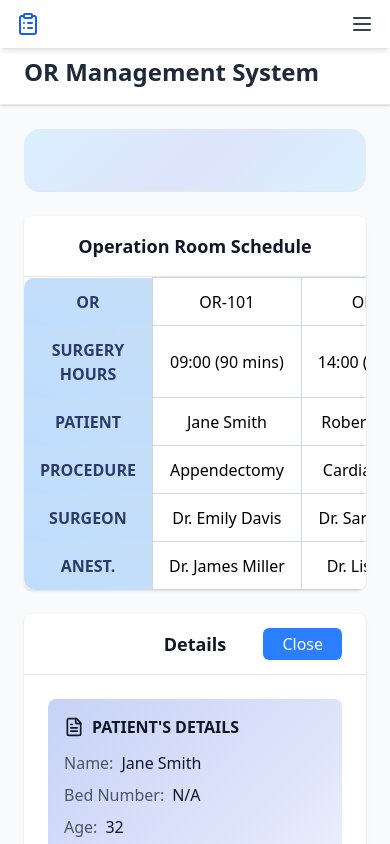
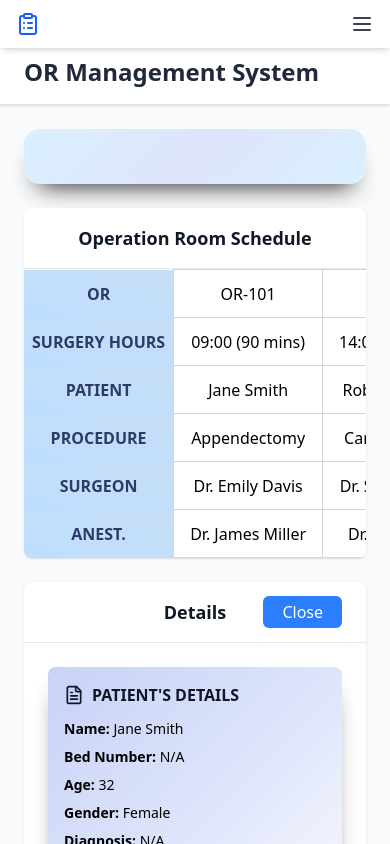
Before and after one commit to atharv-batule/OR-MANAGEMENT-SYSTEM, a React (Vite) app in the folder frontend/: page /dashboard in a window 390 px wide. Both pictures are taken after a click on the element "Jane Smith". Built offline with nearby package versions, Linux system fonts and the light colour scheme.

Commit message:
tried fixing dashboard(frontend)

```diff
--- a/frontend/src/pages/Dashboard.jsx
+++ b/frontend/src/pages/Dashboard.jsx
@@ -1,42 +1,53 @@
 import React from 'react';
 import { useApp } from '../context/AppContext';
-import { Users, UserPlus, Stethoscope, Shield, Building, FileText, Calendar, Activity, Clock } from 'lucide-react';
+import {
+  Users,
+  FileText,
+} from 'lucide-react';
 import Card from '../components/ui/Card';
 
 const Dashboard = () => {
   const { patients, surgeons, anesthesiologists, nurses, operationRooms, surgeries } = useApp();
   const [selectedOR, setSelectedOR] = React.useState(null);
 
-
-  const availableRooms = operationRooms.filter(room => room.availability_status === 'Available');
-  const occupiedRooms = operationRooms.filter(room => room.availability_status === 'Occupied');
-  const scheduledSurgeries = surgeries.filter(surgery => surgery.status === 'Scheduled');
-  const inProgressSurgeries = surgeries.filter(surgery => surgery.status === 'In Progress');
-
   const newsItems = [
     "New cardiac surgery unit opening next month",
     "Hospital achieves 5-star safety rating",
     "Advanced robotic surgery equipment installed",
-    "Monthly safety training scheduled for all staff"
+    "Monthly safety training scheduled for all staff",
   ];
+
+  // Helper: Get related surgery + staff for a room
+  const getRoomDetails = (room) => {
+    const surgery = surgeries.find(s => s.or_id === room.or_id);
+    return {
+      surgery,
+      patient: patients.find(p => p.patient_id === surgery?.patient_id),
+      surgeon: surgeons.find(s => s.surgeon_id === surgery?.surgeon_id),
+      anesth: anesthesiologists.find(a => a.anaesth_id === surgery?.anaesth_id),
+    };
+  };
 
   return (
     <div className="space-y-6">
-      <header className="text-shadow-sm border-b border-gray-200 overflow-hidden bg-blue-50 p-3 rounded-2xl px-1 py-4 sm:p-3 bg-[linear-gradient(135deg,#daf0ff,#dee4fb,#daf0ff)] shadow-[0px_1rem_1.5rem_-0.9rem_#000000e1">
-            <marquee className="text-blue-700 font-medium text-base overflow-hidden">
+      {/* News Header */}
+      <header className="text-shadow-sm border-b border-gray-200 overflow-hidden bg-blue-50 rounded-2xl p-3 shadow-[0px_1rem_1.5rem_-0.9rem_#000000e1] bg-[linear-gradient(135deg,#daf0ff,#dee4fb,#daf0ff)]">
+        <marquee className="text-blue-700 font-medium text-base">
           {newsItems.join(' • ')}
         </marquee>
       </header>
 
-        {/* OR Schedule Board */}
+      {/* === Operation Room Schedule === */}
       <Card className="overflow-hidden">
         <Card.Header>
-          <Card.Title className="text-base text-center font-semibold">Operation Room Schedule</Card.Title>
+          <Card.Title className="text-base text-center font-semibold">
+            Operation Room Schedule
+          </Card.Title>
         </Card.Header>
 
-        {/* Desktop View - Normal Horizontal Table */}
+        {/* Desktop View */}
         <div className="hidden md:block overflow-x-auto">
-          <table className="min-w-full bg-white rounded-xl overflow-hidden shadow-md">
+          <table className="min-w-full bg-white rounded-xl shadow-md">
             <thead className="bg-gradient-to-r from-[#c7def6] to-[#bedeff] text-[#2d3a6a] uppercase">
               <tr>
                 <th className="px-4 py-3 text-center font-semibold">OR</th>
@@ -47,18 +58,14 @@ const Dashboard = () => {
                 <th className="px-4 py-3 text-center font-semibold">Anest.</th>
               </tr>
             </thead>
-            <tbody>
+            <tbody className="bg-white divide-y divide-gray-200">
               {operationRooms.map((room) => {
-                const surgery = surgeries.find(s => s.or_id === room.or_id);
-                const patient = patients.find(p => p.patient_id === surgery?.patient_id);
-                const surgeon = surgeons.find(s => s.surgeon_id === surgery?.surgeon_id);
-                const anesth = anesthesiologists.find(a => a.anaesth_id === surgery?.anaesth_id);
-
+                const { surgery, patient, surgeon, anesth } = getRoomDetails(room);
                 return (
                   <tr
                     key={room.or_id}
+                    onClick={() => setSelectedOR(room.or_id)}
                     className="hover:bg-gradient-to-r hover:from-[#f6f8ff] hover:to-[#eaf0ff] transition-all duration-200 hover:scale-[1.01]"
-                    onClick={() => setSelectedOR(room.or_id)}
                   >
                     <td className="border border-gray-300 px-4 py-2 text-sm text-gray-800">{room.room_number}</td>
                     <td className="border border-gray-300 px-4 py-2 text-sm text-gray-800">
@@ -84,97 +91,62 @@ const Dashboard = () => {
         </div>
 
         {/* Mobile View */}
-        <div className="md:hidden overflow-x-auto">
-          <table className="bg-white rounded-xl overflow-hidden shadow-md">
-            <tbody className="">
-              <tr className="hover:bg-gray-50">
-                <th className="px-4 py-3 text-center font-semibold sticky left-0 bg-gradient-to-bl from-[#c7def6] to-[#bedeff] text-[#2d3a6a] uppercase border-gray-300">OR</th>
-                {operationRooms.map((room) => (
-                  <td key={room.or_id} className=" border border-gray-300 px-4 py-2  text-center font-base whitespace-nowrap">
-                    {room.room_number}
-                  </td>
-                ))}
-              </tr>
-
-              <tr className="hover:bg-gray-50">
-                <td className="px-4 py-3 text-center font-semibold sticky left-0 bg-gradient-to-bl from-[#c7def6] to-[#bedeff] text-[#2d3a6a] uppercase border-gray-300">Surgery Hours</td>
+        <div className="md:hidden overflow-x-auto relative">
+          <table className="min-w-max bg-white rounded-xl shadow-md">
+            <tbody>
+              {["OR", "Surgery Hours", "Patient", "Procedure", "Surgeon", "Anest."].map((label) => (
+                <tr key={label} className="hover:bg-gray-50">
+                  <th className="px-2 py-3 text-center font-semibold sticky left-0 bg-gradient-to-bl from-[#c7def6] to-[#bedeff] text-[#2d3a6a] uppercase border-gray-300 z-20">
+                    {label}
+                  </th>
                   {operationRooms.map((room) => {
-                  const surgery = surgeries.find(s => s.or_id === room.or_id);
+                    const { surgery, patient, surgeon, anesth } = getRoomDetails(room);
+                    let value = "-";
+                    switch (label) {
+                      case "OR":
+                        value = room.room_number;
+                        break;
+                      case "Surgery Hours":
+                        value = surgery ? `${surgery.surgery_time} (${surgery.surgery_duration} mins)` : "CLOSED";
+                        break;
+                      case "Patient":
+                        value = patient?.patient_name || (surgery ? "Unknown Patient" : "-");
+                        break;
+                      case "Procedure":
+                        value = surgery?.surgery_type || "-";
+                        break;
+                      case "Surgeon":
+                        value = surgeon?.surgeon_name || "-";
+                        break;
+                      case "Anest.":
+                        value = anesth?.anaesth_name || "-";
+                        break;
+                    }
                     return (
-                    <td key={room.or_id} className="border border-gray-300 px-4 py-2  text-center font-base whitespace-nowrap" onClick={() => setSelectedOR(room.or_id)}>
-                      {surgery ? `${surgery.surgery_time} (${surgery.surgery_duration} mins)` : "CLOSED"}
+                      <td
+                        key={`${room.or_id}-${label}`}
+                        className="border border-gray-300 px-4 py-2 text-center font-base whitespace-nowrap"
+                        onClick={() => setSelectedOR(room.or_id)}
+                      >
+                        {value}
                       </td>
                     );
                   })}
                 </tr>
-
-              <tr className="hover:bg-gray-50">
-                <td className="px-4 py-3 text-center font-semibold sticky left-0 bg-gradient-to-bl from-[#c7def6] to-[#bedeff] text-[#2d3a6a] uppercase border-gray-300">Patient</td>
-                {operationRooms.map((room) => {
-                  const surgery = surgeries.find(s => s.or_id === room.or_id);
-                  const patient = patients.find(p => p.patient_id === surgery?.patient_id);
-                  return (
-                    <td key={room.or_id} className="border border-gray-300 px-4 py-2  text-center font-base whitespace-nowrap" onClick={() => setSelectedOR(room.or_id)}>
-                      {patient?.patient_name || (surgery ? "Unknown Patient" : "-")}
-                    </td>
-                  );
-                })}
-              </tr>
-
-              <tr className="hover:bg-gray-50">
-                <td className="px-4 py-3 text-center font-semibold sticky left-0 bg-gradient-to-bl from-[#c7def6] to-[#bedeff] text-[#2d3a6a] uppercase border-gray-300">Procedure</td>
-                {operationRooms.map((room) => {
-                  const surgery = surgeries.find(s => s.or_id === room.or_id);
-                  return (
-                    <td key={room.or_id} className="border border-gray-300 px-4 py-2  text-center font-base whitespace-nowrap" onClick={() => setSelectedOR(room.or_id)}>
-                      {surgery?.surgery_type || "-"}
-                    </td>
-                  );
-                })}
-              </tr>
-
-              <tr className="hover:bg-gray-50">
-                <td className="px-4 py-3 text-center font-semibold sticky left-0 bg-gradient-to-bl from-[#c7def6] to-[#bedeff] text-[#2d3a6a] uppercase border-gray-300">Surgeon</td>
-                {operationRooms.map((room) => {
-                  const surgery = surgeries.find(s => s.or_id === room.or_id);
-                  const surgeon = surgeons.find(s => s.surgeon_id === surgery?.surgeon_id);
-                  return (
-                    <td key={room.or_id} className="border border-gray-300 px-4 py-2  text-center font-base whitespace-nowrap" onClick={() => setSelectedOR(room.or_id)}>
-                      {surgeon?.surgeon_name || "-"}
-                    </td>
-                  );
-                })}
-              </tr>
-
-              <tr className="hover:bg-gray-50">
-                <td className="px-4 py-3 text-center font-semibold sticky left-0 bg-gradient-to-bl from-[#c7def6] to-[#bedeff] text-[#2d3a6a] uppercase border-gray-300">Anest.</td>
-                {operationRooms.map((room) => {
-                  const surgery = surgeries.find(s => s.or_id === room.or_id);
-                  const anesth = anesthesiologists.find(a => a.anaesth_id === surgery?.anaesth_id);
-                  return (
-                    <td key={room.or_id} className="border border-gray-300 px-4 py-2  text-center font-base whitespace-nowrap" onClick={() => setSelectedOR(room.or_id)}>
-                      {anesth?.anaesth_name || "-"}
-                    </td>
-                  );
-                })}
-              </tr>
+              ))}
             </tbody>
           </table>
         </div>
       </Card>
 
-      {/* Detailed View Section */}
+      {/* === Detailed OR View === */}
       {selectedOR && (() => {
         const room = operationRooms.find(r => r.or_id === selectedOR);
-        const surgery = surgeries.find(s => s.or_id === selectedOR);
-        const patient = patients.find(p => p.patient_id === surgery?.patient_id);
-        const surgeon = surgeons.find(s => s.surgeon_id === surgery?.surgeon_id);
-        const anesth = anesthesiologists.find(a => a.anaesth_id === surgery?.anaesth_id);
-        const nursesList = nurses.filter(n => surgery?.nurse_ids?.includes(n.nurse_id));
+        const { surgery, patient, surgeon, anesth } = getRoomDetails(room);
+        const assignedNurses = nurses.filter(n => surgery?.nurse_ids?.includes(n.nurse_id));
 
         return (
           <Card>
-
             <Card.Header>
               <div className="relative flex items-center justify-center">
                 <Card.Title className="text-base text-center font-semibold">
@@ -182,7 +154,7 @@ const Dashboard = () => {
                 </Card.Title>
                 <button
                   onClick={() => setSelectedOR(null)}
-      className="absolute right-0 bubble-button hover:bg-blue-400 hover:text-blue-800 px-[19px] py-[4px] rounded-[6px] border-none text-white cursor-pointer bg-blue-500 transition-all duration-200 ease-linear active:scale-95 overflow-hidden"
+                  className="absolute right-0 bubble-button bg-blue-500 hover:bg-blue-400 text-white px-[19px] py-[4px] rounded-[6px] border-none cursor-pointer transition-all duration-200 ease-linear active:scale-95"
                 >
                   Close
                 </button>
@@ -191,116 +163,55 @@ const Dashboard = () => {
 
             <Card.Content>
               {surgery ? (
-                <div className="grid grid-cols-1 md:grid-cols-2 gap-6 overflow-hidden">
-                  {/* Patient Information */}
-                  <div className="rounded-lg p-4 bg-linear-30 bg-blue-50 bg-[linear-gradient(135deg,#c7d2f6,#dee4fb,#fdfefe)] shadow-[0px_1rem_1.5rem_-0.9rem_#000000e1]">
+                <div className="grid grid-cols-1 md:grid-cols-2 gap-6">
+
+                  {/* Patient Info */}
+                  <div className="rounded-lg p-4 bg-[linear-gradient(135deg,#c7d2f6,#dee4fb,#fdfefe)] shadow-[0px_1rem_1.5rem_-0.9rem_#000000e1]">
                     <h3 className="font-bold text-gray-900 flex items-center gap-2 mb-3">
-                  <FileText className="w-5 h-5" />
-                  PATIENT'S DETAILS
+                      <FileText className="w-5 h-5" /> PATIENT'S DETAILS
                     </h3>
-                    <div className="space-y-2">
-                      <div>
-                        <span className="font-medium text-gray-600">Name:</span>
-                        <span className="ml-2 text-gray-900">{patient?.patient_name || 'Unknown'}</span>
-                      </div>
-                      <div>
-                        <span className="font-medium text-gray-600">Bed Number:</span>
-                        <span className="ml-2 text-gray-900">{patient?.patient_number || 'N/A'}</span>
-                      </div>
-                      <div>
-                        <span className="font-medium text-gray-600">Age:</span>
-                        <span className="ml-2 text-gray-900">{patient?.patient_age || 'N/A'}</span>
-                      </div>
-                      <div>
-                        <span className="font-medium text-gray-600">Gender:</span>
-                        <span className="ml-2 text-gray-900">{patient?.patient_gender || 'N/A'}</span>
-                      </div>
-                      <div>
-                        <span className="font-medium text-gray-600">Diagnosis:</span>
-                        <span className="ml-2 text-gray-900">{patient?.patient_diagonosis || 'N/A'}</span>
-                      </div>
-                      <div>
-                        <span className="font-medium text-gray-600">Contact:</span>
-                        <span className="ml-2 text-gray-900">{patient?.patient_contact || 'N/A'}</span>
-                      </div>
-                      <div>
-                        <span className="font-medium text-gray-600">Emergency Contact:</span>
-                        <span className="ml-2 text-gray-900">{patient?.patient_emergency_contact || 'N/A'}</span>
-                      </div>
+                    <div className="space-y-2 text-sm">
+                      <p><strong>Name:</strong> {patient?.patient_name || 'Unknown'}</p>
+                      <p><strong>Bed Number:</strong> {patient?.patient_number || 'N/A'}</p>
+                      <p><strong>Age:</strong> {patient?.patient_age || 'N/A'}</p>
+                      <p><strong>Gender:</strong> {patient?.patient_gender || 'N/A'}</p>
+                      <p><strong>Diagnosis:</strong> {patient?.patient_diagonosis || 'N/A'}</p>
+                      <p><strong>Contact:</strong> {patient?.patient_contact || 'N/A'}</p>
+                      <p><strong>Emergency Contact:</strong> {patient?.patient_emergency_contact || 'N/A'}</p>
                       {patient?.patient_medical_history && (
-                        <div>
-                          <span className="font-medium text-gray-600">Medical History:</span>
-                          <p className="ml-2 text-gray-900 mt-1">{patient.patient_medical_history}</p>
-                        </div>
+                        <p><strong>Medical History:</strong> {patient.patient_medical_history}</p>
                       )}
                     </div>
                   </div>
 
-                  {/* Surgery & Team Information */}
+                  {/* Surgery + Team */}
                   <div className="space-y-4">
-                    {/* Surgery Details */}
-                    <div className="rounded-lg p-4 bg-linear-30 bg-blue-50 bg-[linear-gradient(135deg,#c7d2f6,#dee4fb,#fdfefe)] shadow-[0px_1rem_1.5rem_-0.9rem_#000000e1] ">
+                    <div className="rounded-lg p-4 bg-[linear-gradient(135deg,#c7d2f6,#dee4fb,#fdfefe)] shadow-[0px_1rem_1.5rem_-0.9rem_#000000e1]">
                       <h3 className="font-bold text-gray-900 flex items-center gap-2 mb-3">
-                         <FileText className="w-5 h-5" />
-                         SURGERY DETAILS
+                        <FileText className="w-5 h-5" /> SURGERY DETAILS
                       </h3>
-                      <div className="space-y-2">
-                        <div>
-                          <span className="font-medium text-gray-600">Procedure:</span>
-                          <span className="ml-2 text-gray-900">{surgery.surgery_type}</span>
-                        </div>
-                        <div>
-                          <span className="font-medium text-gray-600">Time:</span>
-                          <span className="ml-2 text-gray-900">{surgery.surgery_time}</span>
-                        </div>
-                        <div>
-                          <span className="font-medium text-gray-600">Duration:</span>
-                          <span className="ml-2 text-gray-900">{surgery.surgery_duration} minutes</span>
-                        </div>
-                        <div>
-                          <span className="font-medium text-gray-600">Status:</span>
-                          <span className="ml-2 text-gray-900">{surgery.status}</span>
-                        </div>
-                      </div>
+                      <p><strong>Procedure:</strong> {surgery.surgery_type}</p>
+                      <p><strong>Time:</strong> {surgery.surgery_time}</p>
+                      <p><strong>Duration:</strong> {surgery.surgery_duration} mins</p>
+                      <p><strong>Status:</strong> {surgery.status}</p>
                     </div>
 
-                    {/* Surgical Team */}
-                    <div className="rounded-lg p-4 bg-linear-30 bg-blue-50 bg-[linear-gradient(135deg,#c7d2f6,#dee4fb,#fdfefe)] shadow-[0px_1rem_1.5rem_-0.9rem_#000000e1]">
+                    <div className="rounded-lg p-4 bg-[linear-gradient(135deg,#c7d2f6,#dee4fb,#fdfefe)] shadow-[0px_1rem_1.5rem_-0.9rem_#000000e1]">
                       <h3 className="font-bold text-gray-900 flex items-center gap-2 mb-3">
-                       <Users className="w-5 h-5" />
-                      SURGICAL TEAM
+                        <Users className="w-5 h-5" /> SURGICAL TEAM
                       </h3>
-                      <div className="space-y-2">
-                        <div>
-                          <span className="font-medium text-gray-600">Surgeon:</span>
-                          <span className="ml-2 text-gray-900">
-                            {surgeon?.surgeon_name || 'Not assigned'}
-                          </span>
-                          {surgeon?.surgeon_speciality && (
-                            <span className="ml-1 text-sm text-gray-500">
-                              ({surgeon.surgeon_speciality})
-                            </span>
-                          )}
-                        </div>
-                        <div>
-                          <span className="font-medium text-gray-600">Anesthesiologist:</span>
-                          <span className="ml-2 text-gray-900">
-                            {anesth?.anaesth_name || 'Not assigned'}
-                          </span>
-                        </div>
+                      <p><strong>Surgeon:</strong> {surgeon?.surgeon_name || 'Not assigned'} {surgeon?.surgeon_speciality && `(${surgeon.surgeon_speciality})`}</p>
+                      <p><strong>Anesthesiologist:</strong> {anesth?.anaesth_name || 'Not assigned'}</p>
                       {nurses.length > 0 && (
                         <div>
-                            <span className="font-medium text-gray-600">Nurses:</span>
-                            <div className="ml-2 mt-1">
-                              {nurses.map((nurse, idx) => (
-                                <div key={nurse.nurse_id} className="text-gray-900">
-                                  {idx + 1}. {nurse.nurse_name}
-                                </div>
+                          <p><strong>Nurses:</strong></p>
+                          <ul className="ml-4 list-disc">
+                            {nurses.map((n, i) => (
+                              <li key={n.nurse_id}>{i + 1}. {n.nurse_name}</li>
                             ))}
-                            </div>
+                          </ul>
                         </div>
                       )}
-                      </div>
                     </div>
                   </div>
                 </div>
@@ -314,7 +225,6 @@ const Dashboard = () => {
           </Card>
         );
       })()}
-
     </div>
   );
 };
```
Lines whose indentation alone changed are shown as unchanged.
